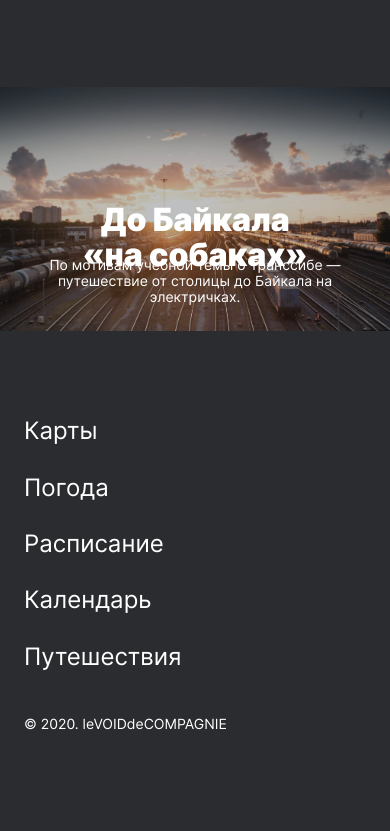
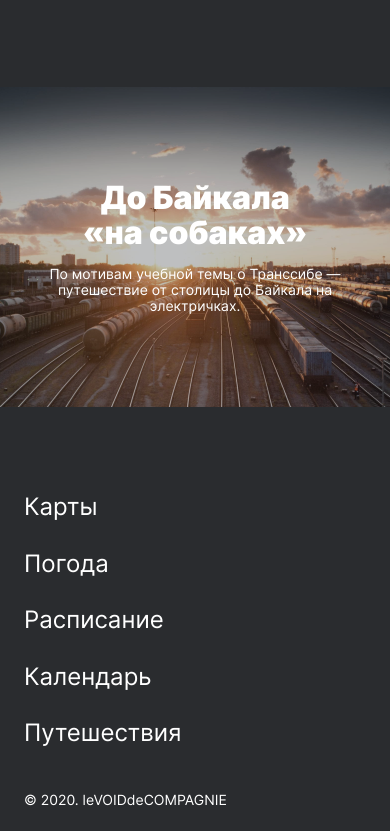
Before and after one commit to leVOIDdeCOMPAGNIE/russian-travel, a plain HTML site: page index.html in a window 390 px wide. Shown: the part 9879-10710 px from the top of the page. Before the commit the page ends 10634 px from the top, so only its background shows below. Drawn offline with Linux system fonts and the light colour scheme; files whose address does not match are found by name.

Commit message:
cover section text position fix

```diff
--- a/blocks/cover/__item/cover__item.css
+++ b/blocks/cover/__item/cover__item.css
@@ -1,6 +1,7 @@
 .cover__item{
+  width: 100%;
+  min-height: 740px;
   position: relative;
-  padding-top: 62.5%;
   display: flex;
   flex-direction: column;
   align-items: center;
@@ -29,3 +30,33 @@
 .cover__item:hover:before{
   opacity: 0.8;
 }
+
+@media screen and (min-width: 1280px) {
+  .cover__item{
+    min-height: 740px;
+  }
+}
+
+@media screen and (max-width: 1279px) {
+  .cover__item{
+    min-height: 640px;
+  }
+}
+
+@media screen and (max-width: 1023px) {
+  .cover__item{
+    min-height: 480px;
+  }
+}
+
+@media screen and (max-width: 767px) {
+  .cover__item{
+    min-height: 320px;
+  }
+}
+
+@media screen and (max-width: 320px) {
+  .cover__item{
+    min-height: 200px;
+  }
+}
--- a/blocks/cover/__subtitle/cover__subtitle.css
+++ b/blocks/cover/__subtitle/cover__subtitle.css
@@ -1,6 +1,5 @@
 .cover__subtitle{
-  position: absolute;
-  top: 0;
+  position: relative;
   z-index: 1;
   max-width: 360px;
   font-family: Inter, sans-serif;
@@ -10,44 +9,13 @@
   line-height: 22px;
   text-align: center;
   color: #FFFFFF;
-  margin: 0;
-}
-
-
-@media screen and (min-width: 1281px) {
-  .cover__subtitle{
-    margin-top: 429px;
-  }
-}
-
-@media screen and (max-width: 1280px) {
-  .cover__subtitle{
-    margin-top: 429px;
-  }
-}
-
-@media screen and (max-width: 1024px) {
-  .cover__subtitle{
-    margin-top: 379px;
-  }
-}
-
-@media screen and (max-width: 768px) {
-  .cover__subtitle{
-    margin-top: 299px;
-  }
+  margin: 32px 0 0 0;
 }
 
 @media screen and (max-width: 600px) {
   .cover__subtitle{
-    margin-top: 170px;
     font-size: 14px;
     line-height: 16px;
+    margin: 16px 0 0 0;
   }
 }
-
-@media screen and (max-width: 320px) {
-  .cover__subtitle{
-    margin-top: 119px;
-  }
-}
--- a/blocks/cover/__title/cover__title.css
+++ b/blocks/cover/__title/cover__title.css
@@ -1,6 +1,5 @@
 .cover__title{
-  position: absolute;
-  top: 0;
+  position: relative;
   z-index: 1;
   max-width: 560px;
   font-family: Inter, sans-serif;
@@ -13,39 +12,9 @@
   margin: 0;
 }
 
-@media screen and (min-width: 1281px) {
-  .cover__title{
-    margin-top: 245px;
-  }
-}
-
-@media screen and (max-width: 1280px) {
-  .cover__title{
-    margin-top: 245px;
-  }
-}
-
-@media screen and (max-width: 1024px) {
-  .cover__title{
-    margin-top: 195px;
-  }
-}
-
-@media screen and (max-width: 768px) {
-  .cover__title{
-    margin-top: 115px;
-  }
-}
-
 @media screen and (max-width: 600px) {
   .cover__title{
     font-size: 32px;
     line-height: 35px;
   }
 }
-
-@media screen and (max-width: 320px) {
-  .cover__title{
-    margin-top: 33px;
-  }
-}
--- a/blocks/place/__image/place__image.css
+++ b/blocks/place/__image/place__image.css
@@ -16,7 +16,7 @@
   }
 }
 
-@media screen and (max-width: 320px) {
+@media screen and (max-width: 322px) {
   .place__image{
     width: 320px;
     grid-row: 3;
```
